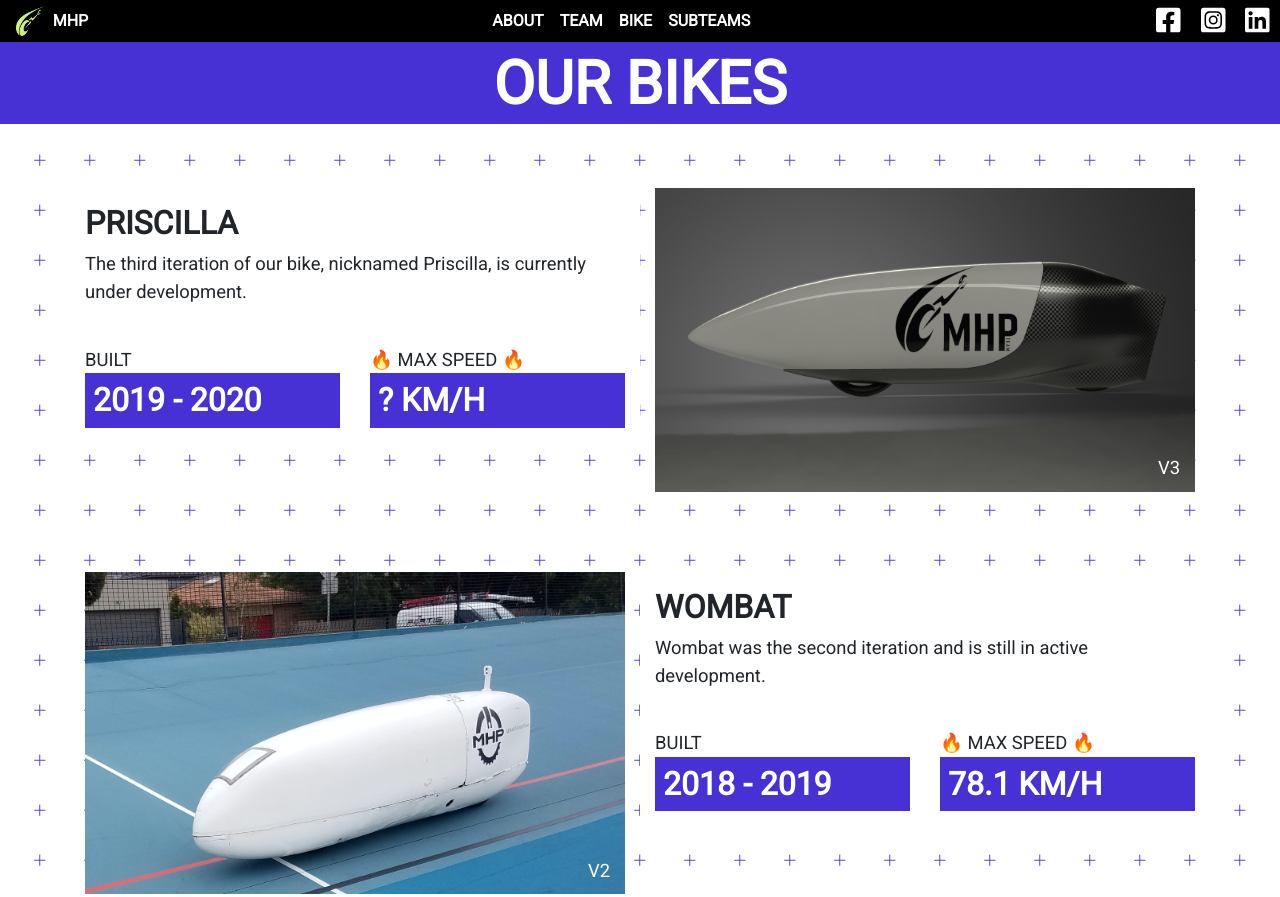
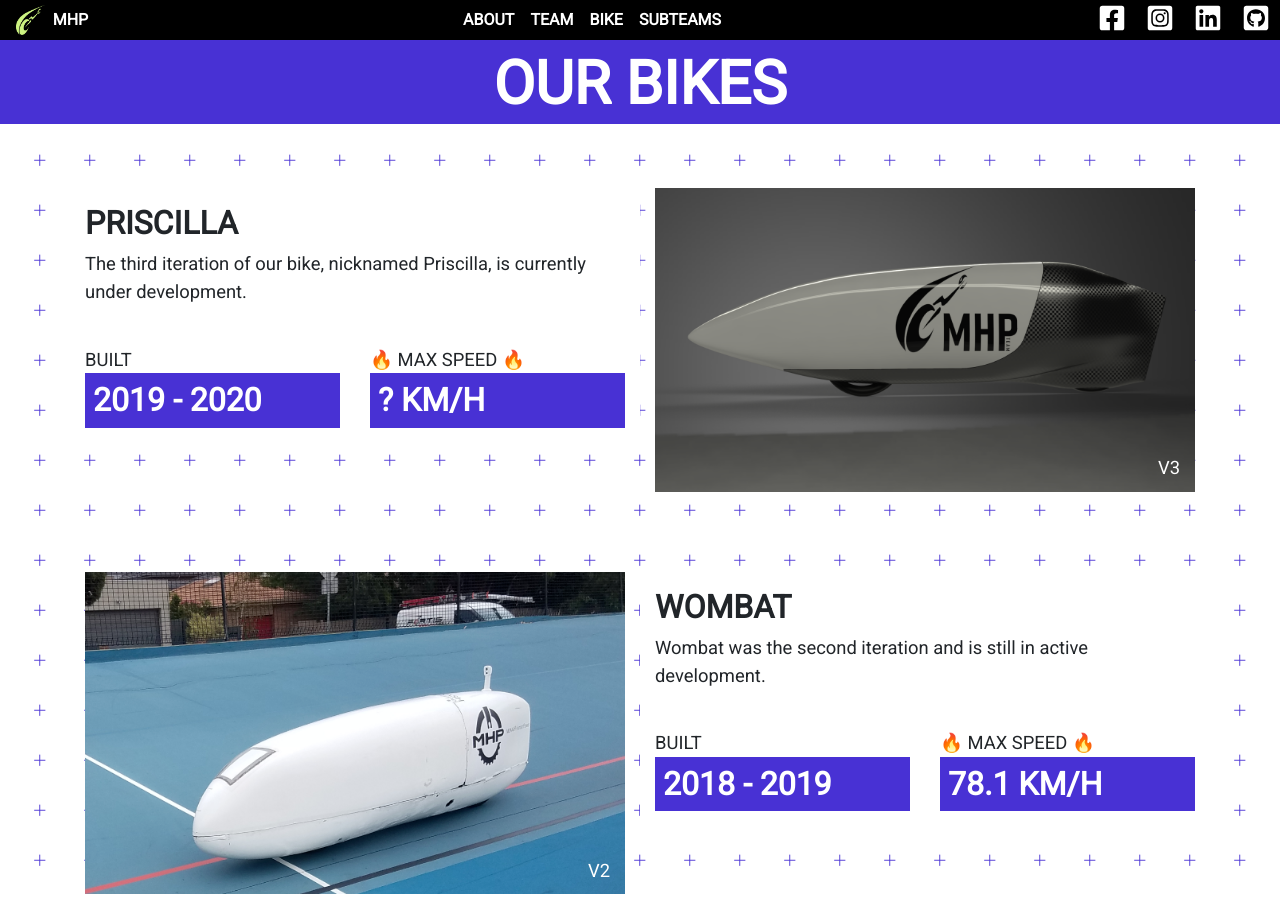
Before and after one commit to monash-human-power/MHP-website, a Gatsby site: page /bike in a window 1280 px wide. Shown: the top 897 px of the page. Built offline with nearby package versions, Linux system fonts and the light colour scheme; Gatsby itself is replaced by a stand-in of ours.

Commit message:
Add github logo and fix huge icons

```diff
--- a/src/components/socials.js
+++ b/src/components/socials.js
@@ -10,6 +10,7 @@ import {
   faFacebookSquare,
   faLinkedin,
   faInstagramSquare,
+  faGithubSquare,
 } from "@fortawesome/free-brands-svg-icons";
 
 const MhpSocialContainer = styled.div`
@@ -19,8 +20,6 @@ const MhpSocialContainer = styled.div`
 
 const SocialLink = styled(Link)`
   padding: 0px 10px 0px 10px;
-  font-size: 28px;
-  height: 28px;
   color: var(--MHP-white);
 
   &:hover {
@@ -41,6 +40,7 @@ const Socials = () => {
             facebook
             instagram
             linkedIn
+            github
           }
         }
       }
@@ -48,19 +48,37 @@ const Socials = () => {
   `);
 
   const social_link = data.file.childMarkdownRemark.frontmatter;
+  const iconSize = 28; //px
 
+  // Inline style for FontAwesomeIcon ensures that the styles gets loaded immediately with the HTML (no huge icons)
   return (
     <MhpSocialContainer>
       <SocialLink to={social_link.facebook}>
-        <FontAwesomeIcon icon={faFacebookSquare} />
+        <FontAwesomeIcon
+          style={{ height: iconSize, width: iconSize }}
+          icon={faFacebookSquare}
+        />
       </SocialLink>
 
       <SocialLink to={social_link.instagram}>
-        <FontAwesomeIcon icon={faInstagramSquare} />
+        <FontAwesomeIcon
+          style={{ height: iconSize, width: iconSize }}
+          icon={faInstagramSquare}
+        />
       </SocialLink>
 
       <SocialLink to={social_link.linkedIn}>
-        <FontAwesomeIcon icon={faLinkedin} />
+        <FontAwesomeIcon
+          style={{ height: iconSize, width: iconSize }}
+          icon={faLinkedin}
+        />
+      </SocialLink>
+
+      <SocialLink to={social_link.github}>
+        <FontAwesomeIcon
+          style={{ height: iconSize, width: iconSize }}
+          icon={faGithubSquare}
+        />
       </SocialLink>
     </MhpSocialContainer>
   );
--- a/src/markdown/socials.md
+++ b/src/markdown/socials.md
@@ -2,4 +2,5 @@
 instagram: https://www.instagram.com/monashhpt/
 facebook: https://www.facebook.com/MonashHPT/
 linkedIn: https://www.linkedin.com/company/monashhpt/
+github: https://github.com/monash-human-power
 ---
--- a/static/admin/config.yml
+++ b/static/admin/config.yml
@@ -18,6 +18,7 @@ collections:
           - { label: Instagram Link, name: instagram, widget: string }
           - { label: Facebook Link, name: facebook, widget: string }
           - { label: LinkedIn Link, name: linkedIn, widget: string }
+          - { label: Github Link, name: github, widget: string }
       - label: "Index"
         name: "index"
         file: "/src/markdown/index.md"
```
